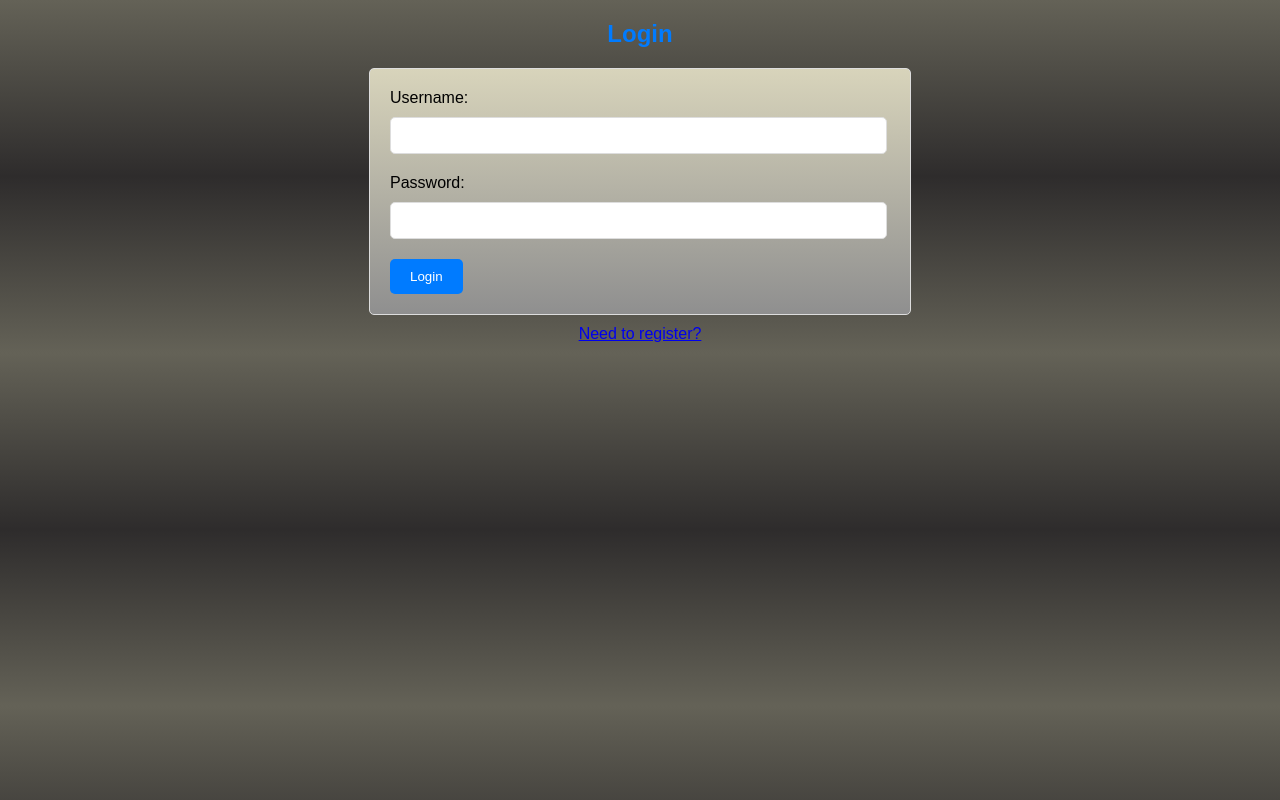
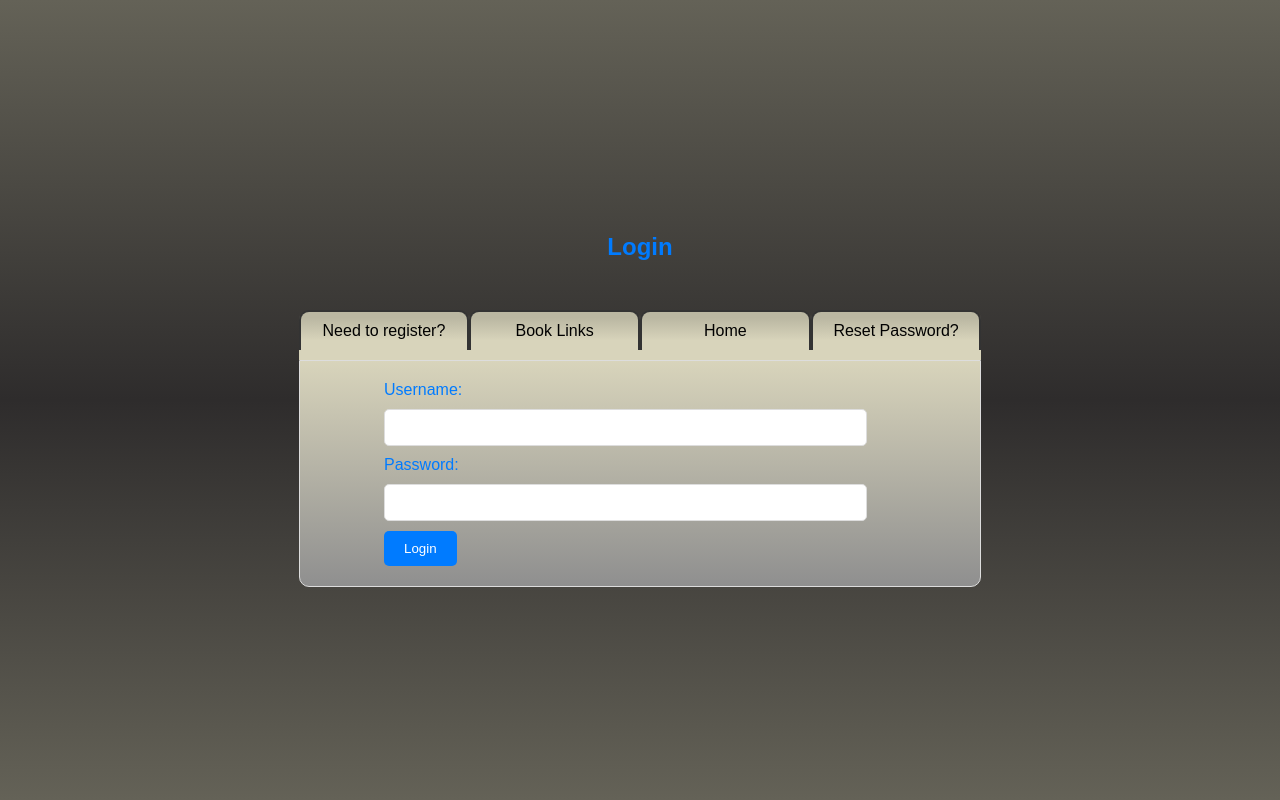
Before and after one commit to jairajsahgal/Iloverecipes, a Django app: page /login/ in a window 1280 px wide. Run offline with Django 4.2, Linux system fonts and the light colour scheme.

Commit message:
got the login page lookin niiiice

```diff
--- a/FoodBlog/urls.py
+++ b/FoodBlog/urls.py
@@ -17,6 +17,12 @@ from django.conf.urls.static import static
 from django.contrib.auth.forms import AuthenticationForm
 
 
+from django.urls import path
+
+from django.contrib.auth import views as auth_views
+
+
+
 print("URLS . PY TRIGGERES")
 
 urlpatterns = [
@@ -27,6 +33,15 @@ urlpatterns = [
     path('accounts/', include('django.contrib.auth.urls')),
     path("base/", include("recipes.urls")),
     path("accounts/", include("recipes.urls")),
+
+    path('password_reset/', auth_views.PasswordResetView.as_view(), name='password_reset'),
+
+    path('password_reset/done/', auth_views.PasswordResetDoneView.as_view(), name='password_reset_done'),
+
+    path('reset/<uidb64>/<token>/', auth_views.PasswordResetConfirmView.as_view(), name='password_reset_confirm'),
+
+    path('reset/done/', auth_views.PasswordResetCompleteView.as_view(), name='password_reset_complete'),
+
 
 
 ] + static(settings.STATIC_URL, document_root=settings.STATIC_ROOT) + static(settings.MEDIA_URL, document_root=settings.MEDIA_ROOT)
--- /dev/null
+++ b/recipes/localtemplates/recipes/password_reset_complete.html
@@ -0,0 +1 @@
+<p>Your password has been successfully changed. You can now <a href="{% url 'login' %}">log in</a> with your new password.</p>
--- /dev/null
+++ b/recipes/localtemplates/recipes/password_reset_done.html
@@ -0,0 +1 @@
+<p>We've emailed you instructions for setting your password. If you don't receive an email, please check your spam folder.</p>
--- a/recipes/templates/recipes/login.html
+++ b/recipes/templates/recipes/login.html
@@ -1,12 +1,22 @@
 <!DOCTYPE html>
+
+
 
 <html>
 
+
+
 <head>
+
+
 
     <title>Login</title>
 
+
+
     <style>
+
+
 
         body {
 
@@ -20,7 +30,20 @@
 
             padding: 0;
 
+            display: flex;
+
+            flex-direction: column;
+
+            align-items: center;
+
+            justify-content: center;
+
+            height: 100vh;
+
+
         }
+
+
 
         h2 {
 
@@ -28,26 +51,96 @@
 
         }
 
-        form {
 
-            max-width: 500px;
+
+        .flexbox-container {
+
+            display: flex;
+
+            flex-direction: column;
+
+            align-items: center;
+
+
+
+            width: 53.35%;
+            background: linear-gradient(#ffdd0000 25%, #D8D4BB 75%);
 
 
 
 
+
+            margin-top: 20px;
+
+            border-top-left-radius: 10px;
+
+            border-top-right-radius: 10px;
+
+            overflow: hidden;
+
+        }
+
+
+
+        .flexbox-item {
+
+            margin: 0;
+
+            padding: 10px;
+
+            background: linear-gradient(#bab7a2 15%, #D8D4BB 75%);
+
+
+
+            border-radius: 10px 10px 0px 0px;
+
+            width: 50%;
+
+            box-sizing: border-box;
+
+        }
+
+
+
+        .flexbox-item a {
+
+            color: #000; /* Adjust link color as needed */
+
+            text-decoration: none;
+
+        }
+
+
+
+        form {
+
+            width: 50%;
+
             margin: 0 auto;
 
+            color:#007bff;
+
             padding: 20px;
+
 
             background: linear-gradient(#D8D4BB, #8f8f8f);
 
             border: 1px solid #ddd;
 
-            border-radius: 5px;
+            border-radius: 0 0 10px 10px;
 
             text-align: left;
 
         }
+
+        .formpos{
+
+            margin-left: 10%;
+
+
+        }
+
+
 
         label {
 
@@ -56,22 +149,31 @@
             margin-bottom: 10px;
 
 
-
         }
 
-        input[type="text"], input[type="password"] {
 
-            width: 95%;
+
+
+        input[type="text"],
+
+        input[type="password"] {
+
+
+            width: 80%;
+
+
 
             padding: 10px;
 
-            margin-bottom: 20px;
+            margin-bottom: 10px;
 
             border: 1px solid #ddd;
 
             border-radius: 5px;
 
         }
+
+
 
         button {
 
@@ -89,19 +191,11 @@
 
         }
 
+
+
         button:hover {
 
             background-color: #0056b3;
-
-        }
-
-        .flexbox-item {
-
-            display: flex;
-
-            justify-content: center;
-
-            margin-top: 10px;
 
         }
 
@@ -109,17 +203,77 @@
 
     </style>
 
+
+
 </head>
+
+
 
 <body>
 
+
+
+    {% load static %}
+
+
+
+    <link rel="stylesheet" type="text/css" href="{% static 'css.css' %}">
+
+
+
     <h2>Login</h2>
+
+
+
+    <div class="flexbox-container">
+
+
+
+        <div class="flexbox-item">
+
+            <a href="{% url 'recipes:registration' %}">Need to register?</a>
+
+
+
+        </div>
+
+
+
+        <div class="flexbox-item">
+
+            <a href="{% url 'recipes:links' %}">Book Links</a>
+
+        </div>
+
+
+
+        <div class="flexbox-item">
+
+            <a href="{% url 'recipes:Home' %}">Home</a>
+
+        </div>
+
+
+
+        <div class="flexbox-item">
+
+            <a href="{% url 'password_reset'%}">Reset Password?</a>
+
+        </div>
+
+
+
+    </div>
+
+
 
 
 
     <form method="post">
 
         {% csrf_token %}
+
+        <div class="formpos">
 
         <label for="username">Username:</label>
 
@@ -131,14 +285,14 @@
 
         <button type="submit">Login</button>
 
+        </div>
+
     </form>
 
 
 
-    <div class="flexbox-item flexbox-item-5"><a href="{% url 'recipes:registration' %}">Need to register?</a></div>
-
-    <div class="flexbox-item"><a href="{% url 'recipes:base' %}>base</a></div>
-
 </body>
 
+
+
 </html>
```
Also changed, not shown: recipes/localtemplates/recipes/login.html (+175 -24 lines), recipes/localtemplates/recipes/password_reset_confirm.html (added, +13 -0 lines), recipes/localtemplates/recipes/password_reset_form.html (added, +9 -0 lines), media/default_profile_pics/Black_girl_2_byCbugw.png (added), media/default_profile_pics/Black_girl_2_cLQK1XM.png (added), media/default_profile_pics/Black_girl_2_frD3Y8f.png (added), media/default_profile_pics/Black_girl_2_jHwx4Pr.png (added).
